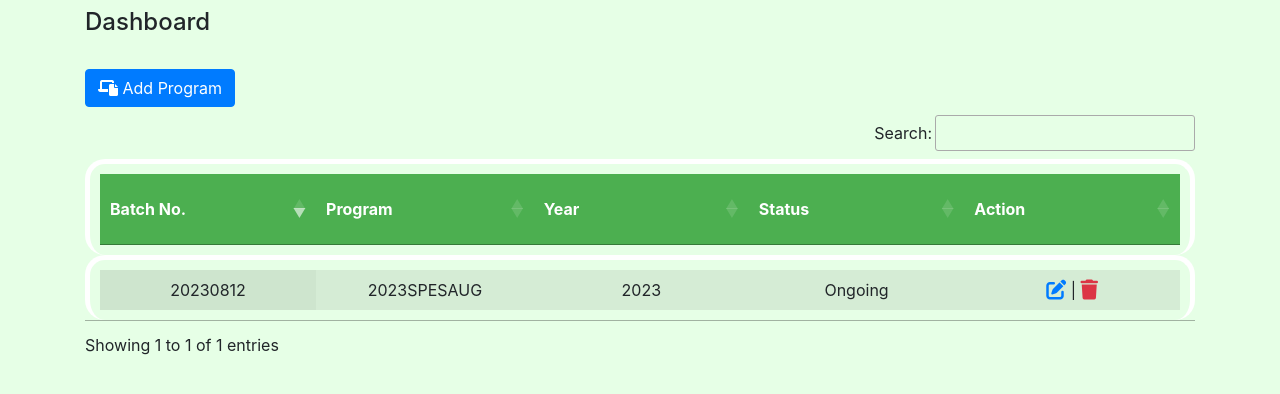
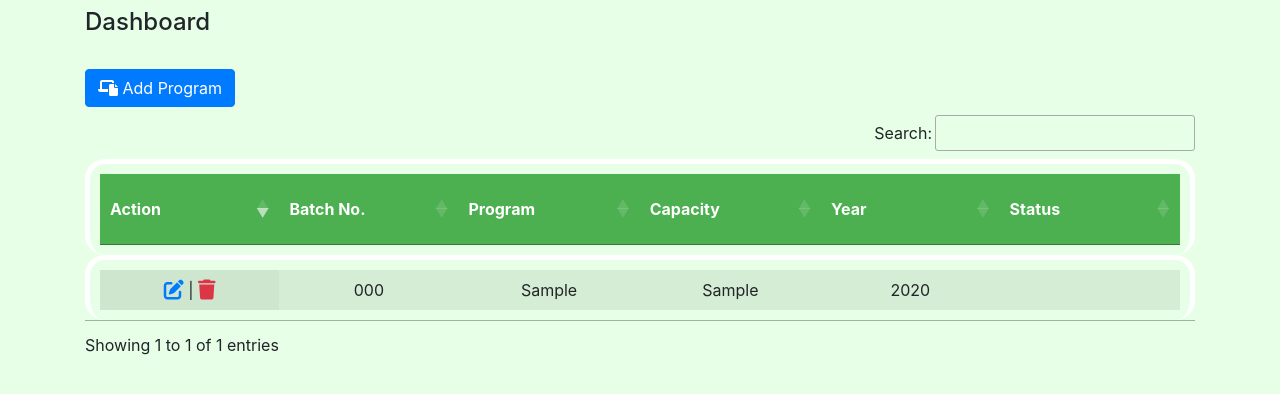
Before and after one commit to akosidonel/spes-program, a PHP site: page /admin/dashboard.php in a window 1280 px wide; the page is wider, and only the part inside the window is pictured. Shown: the part 173-567 px from the top of that part. Run offline with PHP 8.4, Linux system fonts and the light colour scheme; a user stored in the database is signed in; tables that the repository leaves empty or names only in its code hold one stand-in row (values such as "Sample post"); lists and menus that the app fills with data are empty; some libraries are stand-ins or nearby versions.

Commit message:
added dashboard and job application page

```diff
--- a/admin/adminIndex2.php
+++ b/admin/adminIndex2.php
@@ -56,9 +56,6 @@ include('../dbconnection/dbconnection.php');
 <?php include('../include/footer.php');?>
 </body>
 <script>
-var addurl = 'add_user.php';
-var demowin = 'demo_win';
-
 $(document).ready(function() {
     $('#example').DataTable( {
         "order": [[ 0, "desc" ]],
--- a/admin/dashboard.php
+++ b/admin/dashboard.php
@@ -24,12 +24,17 @@ include('../dbconnection/dbconnection.php');
 		<form>
 				<div class="form-group">
 					<label>Programs & Project</label>
-					<input type="text" class="form-control" id="" placeholder="Enter Programs & Project">
+					<input type="text" class="form-control" id="program" placeholder="Enter Programs & Project">
 				</div>
-		</form>
+				<div class="form-group">
+					<label>Capacity</label>
+					<input type="number" class="form-control" id="capacity" placeholder="Enter Capacity">
+				</div>
+
       </div>
       <div class="modal-footer">
         <button type="button" class="btn btn-primary">Submit</button>
+		</form>
       </div>
     </div>
   </div>
@@ -42,31 +47,44 @@ include('../dbconnection/dbconnection.php');
 	<h4 class="mb-4" >Dashboard</h4>
 
 	<form name="form1" method="post">
-
 		<a href='#' class="btn btn-primary my-2" data-toggle="modal" data-target="#exampleModal"><i class="fa-solid fa-laptop-file"></i> Add Program</a>
 	</form>
         <div class="table-responsive">
         <table id="example" class="display table-striped" style="width:100%; height: 100%;">
           <thead>
 						<tr>
+							<th>Action</th>
 							<th>Batch No.</th>
 							<th>Program</th>
+							<th>Capacity</th>
 							<th>Year</th>
 							<th>Status</th>
-							<th>Action</th>
 						</tr>
 					</thead>
 					<tbody>
-						<tr>
-							<td>20230812</td>
-							<td>2023SPESAUG</td>
-							<td>2023</td>
-							<td>Ongoing</td>
-							<td>
-							<i class="fa-sharp fa-solid fa-pen-to-square fa-lg text-primary"></i> | <i class="fa-sharp fa-solid fa-trash fa-lg text-danger"></i>
+					<?php
+						$sql = mysqli_query($conn, "SELECT * FROM program");
+							if(mysqli_num_rows($sql)){
+							foreach($sql as $row){?>
+							<tr>
+								<td>
+									<a href='#' target="_blank" onclick="window.open('.php?programId=<?=$row['id']?>','pagename','resizable,height=540,width=540'); return false;"><i class="fa-sharp fa-solid fa-pen-to-square fa-lg text-primary"></i></a>
+									|
+									<a href="javascript:confirmDelete(<?=$row['id']?>)"><i class="fa-sharp fa-solid fa-trash fa-lg text-danger"></i></a>
+								</td>
+								<td><?=$row['batch_number']?></td>
+								<td><?=$row['program']?></td>
+								<td><?=$row['capacity']?></td>
+								<td><?=$row['year']?></td>
+								<td><?php $stat = $row['status'];
+								 if($stat==1){?>
+									<span class="text-primary">Ongoing</span>
+									<?php }else if($stat==0){?>
+									<span class="text-success">Completed</span>
+									<?php }?>
 							</td>
-						</tr>
-
+							</tr>
+						<?php } }?>
 					</tbody>
 					</table>
         </div>
@@ -87,6 +105,7 @@ $(document).ready(function() {
         "dom": '<"toolbar">frtip'
     } );
 } );
+
 </script>
 </html>
 
--- a/admin/index.php
+++ b/admin/index.php
@@ -11,7 +11,7 @@ include('../dbconnection/dbconnection.php');
     if($result>0){
         $row=mysqli_fetch_assoc($sql);
         $_SESSION['login'] = $row['id'];
-        header('location:adminIndex.php');
+        header('location:dashboard.php');
     }else{
         echo 'Invalid Username or Password!';
     }
--- a/include/spesheader.php
+++ b/include/spesheader.php
@@ -10,6 +10,7 @@
     <script src="https://code.jquery.com/jquery-3.5.1.slim.min.js"></script>
     <script src="https://cdn.jsdelivr.net/npm/bootstrap@4.5.3/dist/js/bootstrap.bundle.min.js"></script>
     <link rel="stylesheet" href="../assets/css/pStyle.css">    <!-- STYLE -->
+
     <title><?php echo $title;?></title>
   </head>
 
```
Also changed, not shown: spes/application.php (+29 -17 lines).
